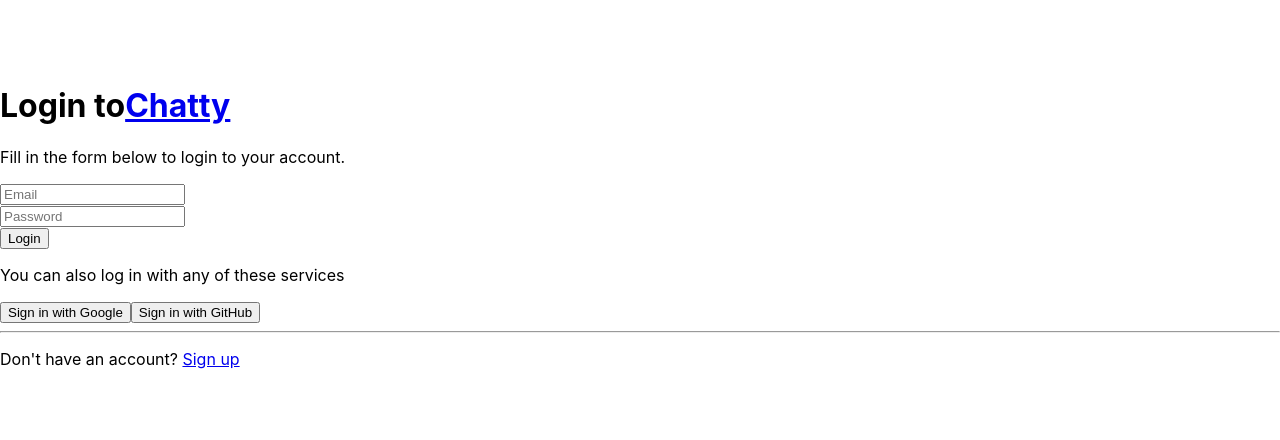
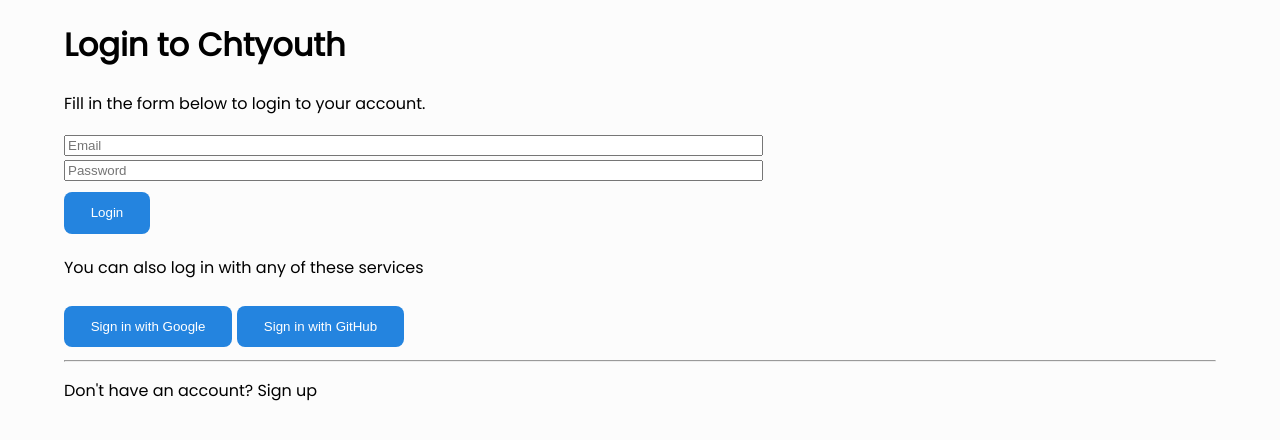
Before and after one commit to sirupmarjan/belajar-react, a React (Create React App) app: page /login in a window 1280 px wide. Shown: the top 440 px of the page. Built offline with nearby package versions, Linux system fonts and the light colour scheme; no server answers.

Commit message:
change css manual

```diff
--- a/src/App.js
+++ b/src/App.js
@@ -10,7 +10,7 @@
 import Signup from './pages/signup';
 import Login from './pages/login';
 import { auth } from './services/firebase';
-// import './styles.css';
+import './styles.css';
 
 
 function PrivateRoute({ component: Component, authenticated, ...rest }) {
--- a/src/components/Footer.js
+++ b/src/components/Footer.js
@@ -1,13 +1,17 @@
 import React from 'react';
+import { Button, Container } from 'react-bootstrap';
 
 function Footer() {
   return (
-    <footer className="pt-5">
+<Container>
+<footer className="pt-5">
       <div className="container text-center">
         <p>&copy; Chatty 2020.</p>
       </div>
     </footer>
+</Container>
   )
 }
 
+
 export default Footer;
--- a/src/pages/login.js
+++ b/src/pages/login.js
@@ -57,10 +57,7 @@
           onSubmit={this.handleSubmit}
         >
           <h1>
-            Login to
-            <Link className="title ml-2" to="/">
-              Chatty
-            </Link>
+            Login to Chtyouth
           </h1>
           <p className="lead">
             Fill in the form below to login to your account.
@@ -92,10 +89,10 @@
             <button className="btn btn-primary px-5" type="submit">Login</button>
           </div>
           <p>You can also log in with any of these services</p>
-          <button className="btn btn-danger mr-2" type="button" onClick={this.googleSignIn}>
+          <button className="btn btn-primary mr-2" type="button" onClick={this.googleSignIn}>
             Sign in with Google
           </button>
-          <button className="btn btn-secondary" type="button" onClick={this.githubSignIn}>
+          <button className="btn btn-primary" type="button" onClick={this.githubSignIn}>
             Sign in with GitHub
           </button>
           <hr />
--- a/src/styles.css
+++ b/src/styles.css
@@ -1,10 +1,15 @@
 @import url('https://fonts.googleapis.com/css?family=Poppins&display=swap');
 
 body {
+  padding: 0 5%;
   font-family: 'Poppins', sans-serif;
   background-color: #fcfcfc;
 }
 
+a{
+  color: black;
+  text-decoration: none;
+}
 .chat-area, .home {
   margin-top: 60px;
 }
@@ -43,12 +48,28 @@
 }
 
 .btn {
-  margin-top: 10px;
+  margin: 10px 5px 5px 0;
+  background-color: #2e7d32;
+  border-radius: 8px;
+  border: none;
 }
 
 .btn-submit {
+  padding: 1em 2em;
   background-color: #2e7d32;
   color: white;
+}
+.btn-primary {
+  padding: 1em 2em;
+  background-color: #2484df;
+  color: white;
+}
+
+.navbar-brand{
+  text-decoration: none;
+  color: black;
+  font-size: 2em;
+
 }
 
 @media screen and (max-width: 767px) {
```
Also changed, not shown: firebase.json.
